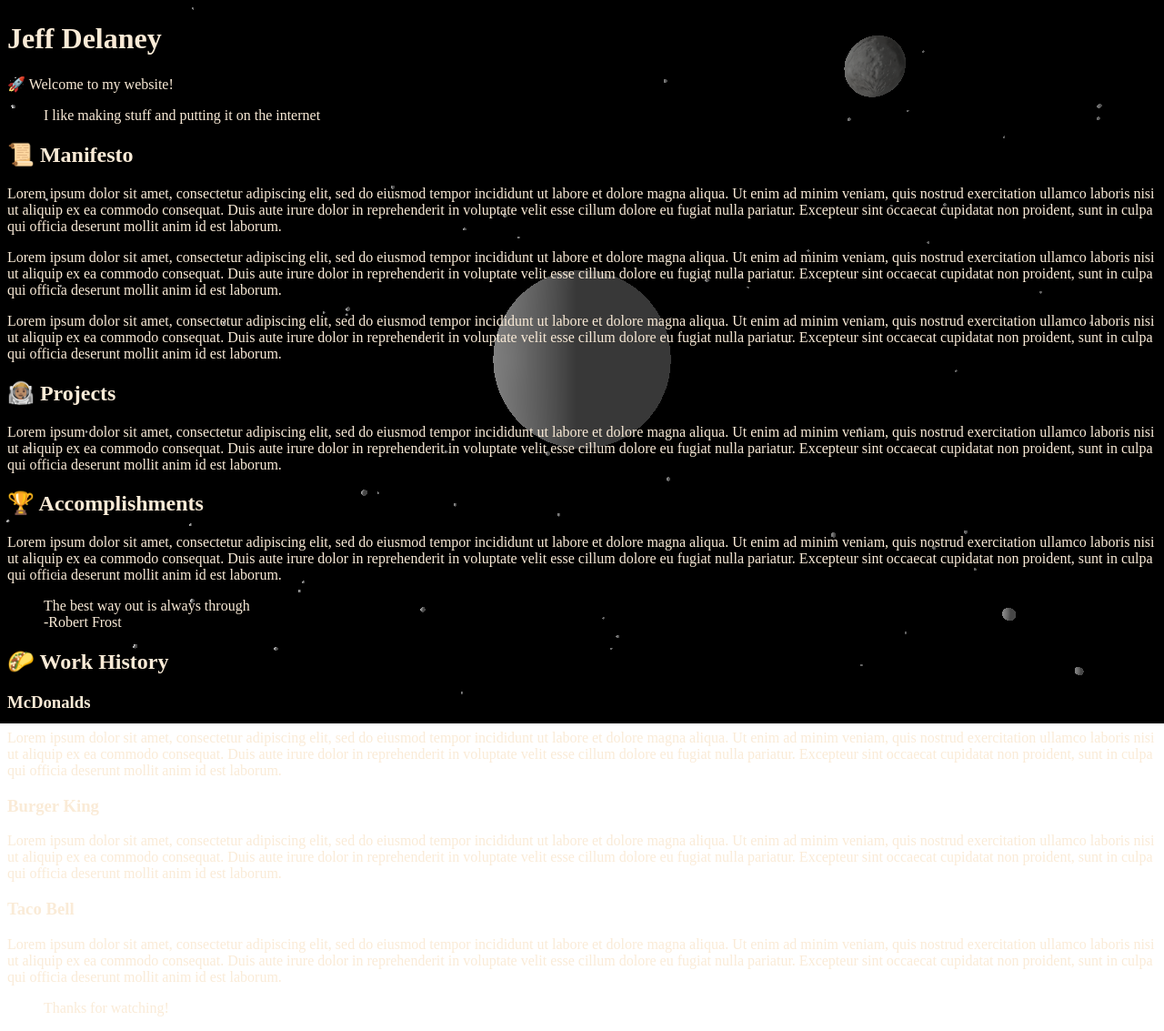
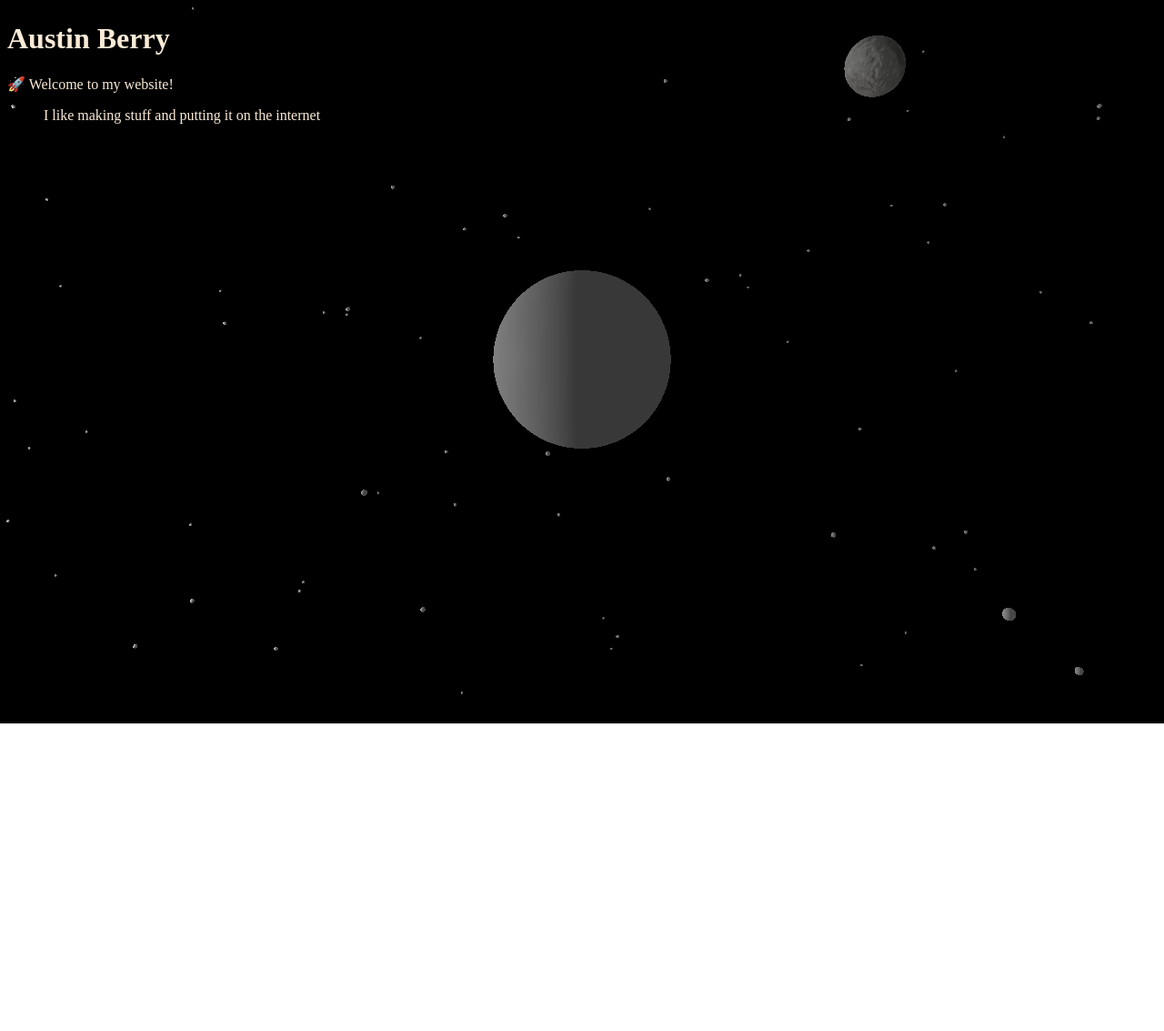
Before and after one commit to aberry520/portfolio-build, a plain HTML site: page index.html in a window 1280 px wide. Shown: the part 5-1138 px from the top of the page at 91% size. After the commit the page ends 800 px from the top, so only its background shows below. Drawn offline with Linux system fonts and the light colour scheme; animation ran at ten frames a second.

Commit message:
minimize

```diff
--- a/index.html
+++ b/index.html
@@ -12,115 +12,13 @@
     <canvas id="bg"></canvas>
     <main>
       <header>
-        <h1>Jeff Delaney</h1>
+        <h1>Austin Berry</h1>
         <p>🚀 Welcome to my website!</p>
       </header>
 
       <blockquote>
         <p>I like making stuff and putting it on the internet</p>
       </blockquote>
-
-      <section>
-        <h2>📜 Manifesto</h2>
-        <p>
-          Lorem ipsum dolor sit amet, consectetur adipiscing elit, sed do
-          eiusmod tempor incididunt ut labore et dolore magna aliqua. Ut enim ad
-          minim veniam, quis nostrud exercitation ullamco laboris nisi ut
-          aliquip ex ea commodo consequat. Duis aute irure dolor in
-          reprehenderit in voluptate velit esse cillum dolore eu fugiat nulla
-          pariatur. Excepteur sint occaecat cupidatat non proident, sunt in
-          culpa qui officia deserunt mollit anim id est laborum.
-        </p>
-
-        <p>
-          Lorem ipsum dolor sit amet, consectetur adipiscing elit, sed do
-          eiusmod tempor incididunt ut labore et dolore magna aliqua. Ut enim ad
-          minim veniam, quis nostrud exercitation ullamco laboris nisi ut
-          aliquip ex ea commodo consequat. Duis aute irure dolor in
-          reprehenderit in voluptate velit esse cillum dolore eu fugiat nulla
-          pariatur. Excepteur sint occaecat cupidatat non proident, sunt in
-          culpa qui officia deserunt mollit anim id est laborum.
-        </p>
-
-        <p>
-          Lorem ipsum dolor sit amet, consectetur adipiscing elit, sed do
-          eiusmod tempor incididunt ut labore et dolore magna aliqua. Ut enim ad
-          minim veniam, quis nostrud exercitation ullamco laboris nisi ut
-          aliquip ex ea commodo consequat. Duis aute irure dolor in
-          reprehenderit in voluptate velit esse cillum dolore eu fugiat nulla
-          pariatur. Excepteur sint occaecat cupidatat non proident, sunt in
-          culpa qui officia deserunt mollit anim id est laborum.
-        </p>
-      </section>
-
-      <section class="light">
-        <h2>👩🏽‍🚀 Projects</h2>
-
-        <p>
-          Lorem ipsum dolor sit amet, consectetur adipiscing elit, sed do
-          eiusmod tempor incididunt ut labore et dolore magna aliqua. Ut enim ad
-          minim veniam, quis nostrud exercitation ullamco laboris nisi ut
-          aliquip ex ea commodo consequat. Duis aute irure dolor in
-          reprehenderit in voluptate velit esse cillum dolore eu fugiat nulla
-          pariatur. Excepteur sint occaecat cupidatat non proident, sunt in
-          culpa qui officia deserunt mollit anim id est laborum.
-        </p>
-
-        <h2>🏆 Accomplishments</h2>
-
-        <p>
-          Lorem ipsum dolor sit amet, consectetur adipiscing elit, sed do
-          eiusmod tempor incididunt ut labore et dolore magna aliqua. Ut enim ad
-          minim veniam, quis nostrud exercitation ullamco laboris nisi ut
-          aliquip ex ea commodo consequat. Duis aute irure dolor in
-          reprehenderit in voluptate velit esse cillum dolore eu fugiat nulla
-          pariatur. Excepteur sint occaecat cupidatat non proident, sunt in
-          culpa qui officia deserunt mollit anim id est laborum.
-        </p>
-      </section>
-
-      <blockquote>
-        <p>The best way out is always through <br />-Robert Frost</p>
-      </blockquote>
-
-      <section class="left">
-        <h2>🌮 Work History</h2>
-
-        <h3>McDonalds</h3>
-        <p>
-          Lorem ipsum dolor sit amet, consectetur adipiscing elit, sed do
-          eiusmod tempor incididunt ut labore et dolore magna aliqua. Ut enim ad
-          minim veniam, quis nostrud exercitation ullamco laboris nisi ut
-          aliquip ex ea commodo consequat. Duis aute irure dolor in
-          reprehenderit in voluptate velit esse cillum dolore eu fugiat nulla
-          pariatur. Excepteur sint occaecat cupidatat non proident, sunt in
-          culpa qui officia deserunt mollit anim id est laborum.
-        </p>
-        <h3>Burger King</h3>
-        <p>
-          Lorem ipsum dolor sit amet, consectetur adipiscing elit, sed do
-          eiusmod tempor incididunt ut labore et dolore magna aliqua. Ut enim ad
-          minim veniam, quis nostrud exercitation ullamco laboris nisi ut
-          aliquip ex ea commodo consequat. Duis aute irure dolor in
-          reprehenderit in voluptate velit esse cillum dolore eu fugiat nulla
-          pariatur. Excepteur sint occaecat cupidatat non proident, sunt in
-          culpa qui officia deserunt mollit anim id est laborum.
-        </p>
-        <h3>Taco Bell</h3>
-        <p>
-          Lorem ipsum dolor sit amet, consectetur adipiscing elit, sed do
-          eiusmod tempor incididunt ut labore et dolore magna aliqua. Ut enim ad
-          minim veniam, quis nostrud exercitation ullamco laboris nisi ut
-          aliquip ex ea commodo consequat. Duis aute irure dolor in
-          reprehenderit in voluptate velit esse cillum dolore eu fugiat nulla
-          pariatur. Excepteur sint occaecat cupidatat non proident, sunt in
-          culpa qui officia deserunt mollit anim id est laborum.
-        </p>
-      </section>
-
-      <blockquote>
-        <p>Thanks for watching!</p>
-      </blockquote>
     </main>
   </body>
 </html>
```
